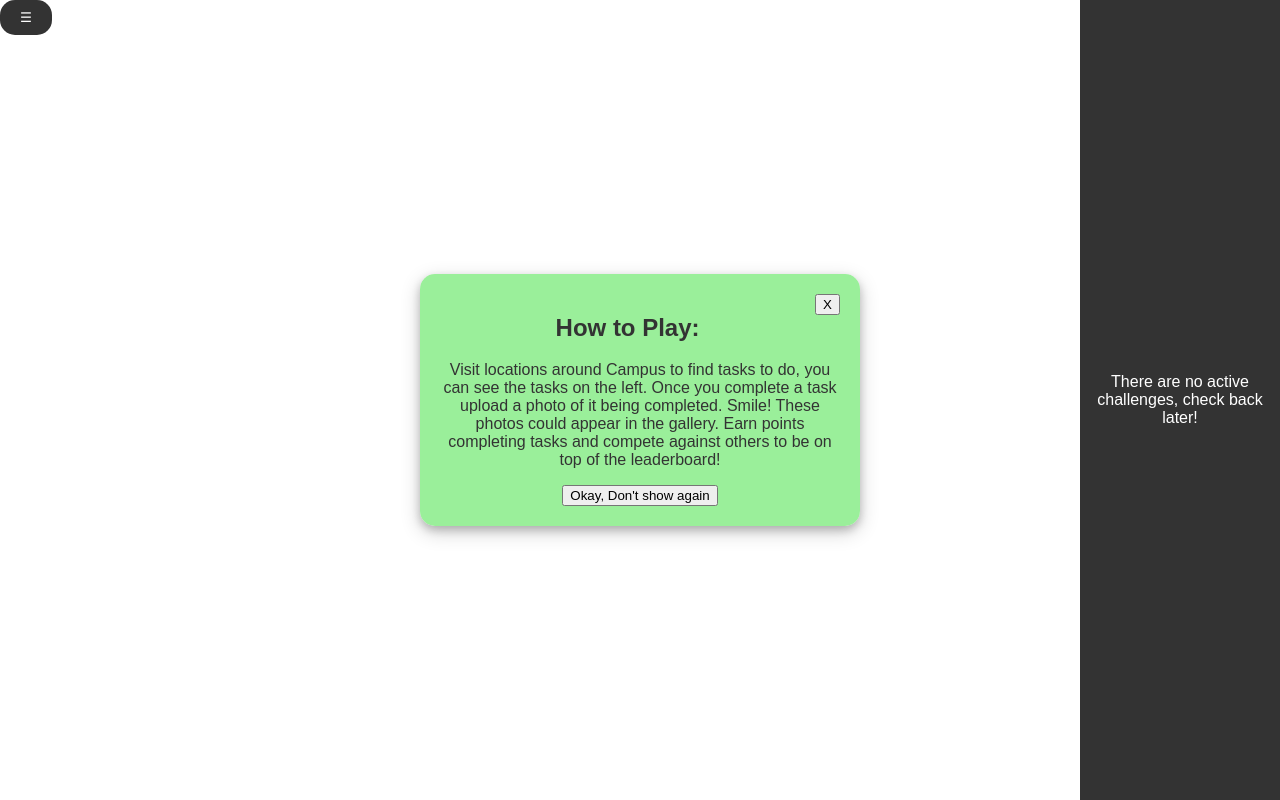
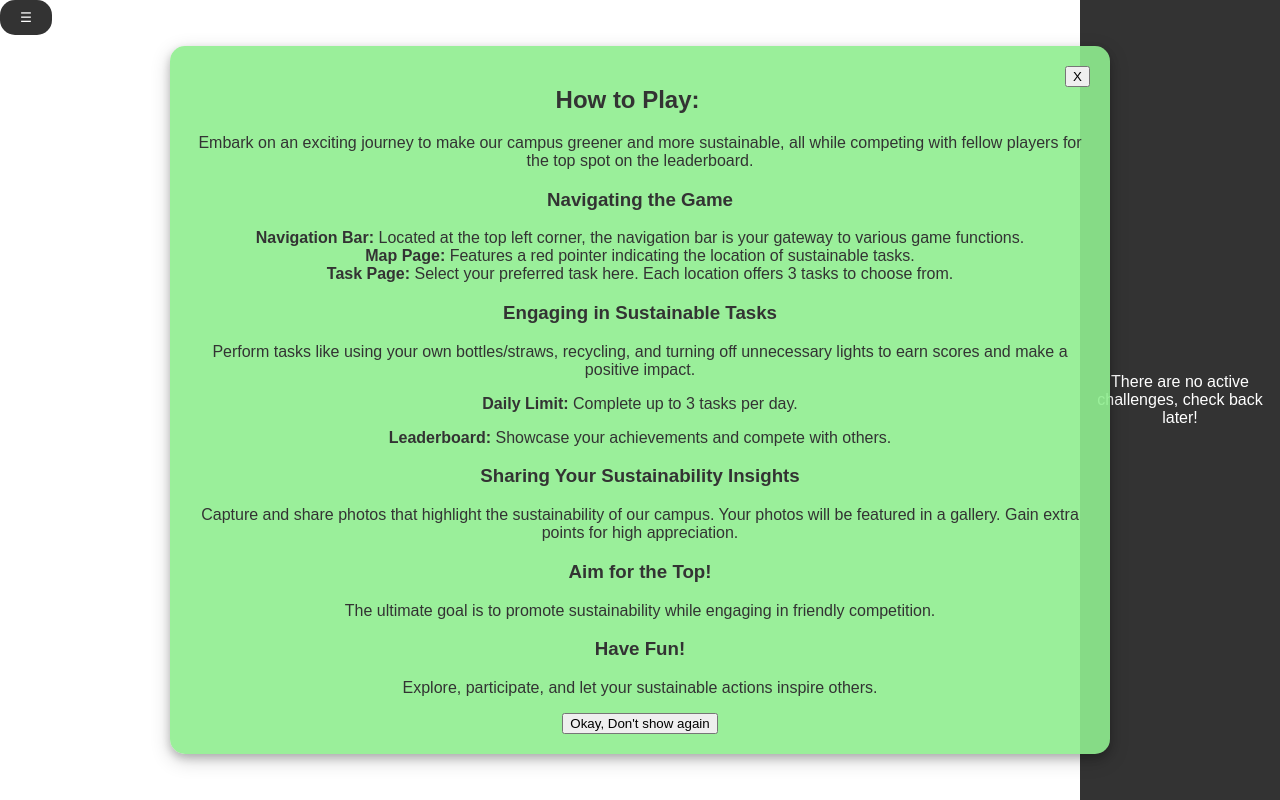
Before and after one commit to RNG21/Green-Quest, a Django app: page /challenges/ in a window 1280 px wide. Run offline with Django 4.2, Linux system fonts and the light colour scheme; some libraries are stand-ins or nearby versions.

Commit message:
Modify toturial content

```diff
--- a/mysite/challenges/templates/challenges/map.html
+++ b/mysite/challenges/templates/challenges/map.html
@@ -15,15 +15,34 @@
         <script src="{% static 'challenges/sidebar.js' %}"></script>
         <script src="{% static 'challenges/locations.js' %}"></script>
         <script src="{% static 'challenges/collapsible.js' %}"></script>
+
     </head>
     <body>
-
         <div id="map"></div>
-        <div id="tutorial-popup" class="hideform">
+        <div id="tutorial-popup" class="hideform" style="width: 80%; max-width: 900px; margin: auto;">
             <button id="close-tutorial" style="float: right;">X</button>
             <h2>How to Play:</h2>
-            <p>Visit locations around Campus to find tasks to do, you can see the tasks on the left. Once you complete a task upload a photo of it being completed. Smile! These photos could appear in the gallery. Earn points completing tasks and compete against others to be on top of the leaderboard!</p>
-            <button id="dont-show-again">Okay, Don't show again</button>
+                <p>Embark on an exciting journey to make our campus greener and more sustainable, all while competing with fellow players for the top spot on the leaderboard.</p>
+
+                <h3>Navigating the Game</h3>
+
+                    <strong>Navigation Bar:</strong> Located at the top left corner, the navigation bar is your gateway to various game functions.<br>
+
+                    <strong>Map Page:</strong> Features a red pointer indicating the location of sustainable tasks.<br>
+                    <strong>Task Page:</strong> Select your preferred task here. Each location offers 3 tasks to choose from.
+                <h3>Engaging in Sustainable Tasks</h3>
+                <p>Perform tasks like using your own bottles/straws, recycling, and turning off unnecessary lights to earn scores and make a positive impact.</p>
+                <p><strong>Daily Limit:</strong> Complete up to 3 tasks per day.</p>
+                <p><strong>Leaderboard:</strong> Showcase your achievements and compete with others.</p>
+
+                <h3>Sharing Your Sustainability Insights</h3>
+                <p>Capture and share photos that highlight the sustainability of our campus. Your photos will be featured in a gallery. Gain extra points for high appreciation.</p>
+
+                <h3>Aim for the Top!</h3>
+                <p>The ultimate goal is to promote sustainability while engaging in friendly competition.</p>
+
+                <h3>Have Fun!</h3>
+            <p>Explore, participate, and let your sustainable actions inspire others.</p>            <button id="dont-show-again">Okay, Don't show again</button>
         </div>
         <div class="sidebar">
             {% if tasks %}
@@ -90,8 +109,6 @@
             (g=>{var h,a,k,p="The Google Maps JavaScript API",c="google",l="importLibrary",q="__ib__",m=document,b=window;b=b[c]||(b[c]={});var d=b.maps||(b.maps={}),r=new Set,e=new URLSearchParams,u=()=>h||(h=new Promise(async(f,n)=>{await (a=m.createElement("script"));e.set("libraries",[...r]+"");for(k in g)e.set(k.replace(/[A-Z]/g,t=>"_"+t[0].toLowerCase()),g[k]);e.set("callback",c+".maps."+q);a.src=`https://maps.${c}apis.com/maps/api/js?`+e;d[q]=f;a.onerror=()=>h=n(Error(p+" could not load."));a.nonce=m.querySelector("script[nonce]")?.nonce||"";m.head.append(a)}));d[l]?console.warn(p+" only loads once. Ignoring:",g):d[l]=(f,...n)=>r.add(f)&&u().then(()=>d[l](f,...n))})({
               key: "{{ API_KEY }}",
               v: "weekly",
-              // Use the 'v' parameter to indicate the version to use (weekly, beta, alpha, etc.).
-              // Add other bootstrap parameters as needed, using camel case.
             });
         </script>
 
```
